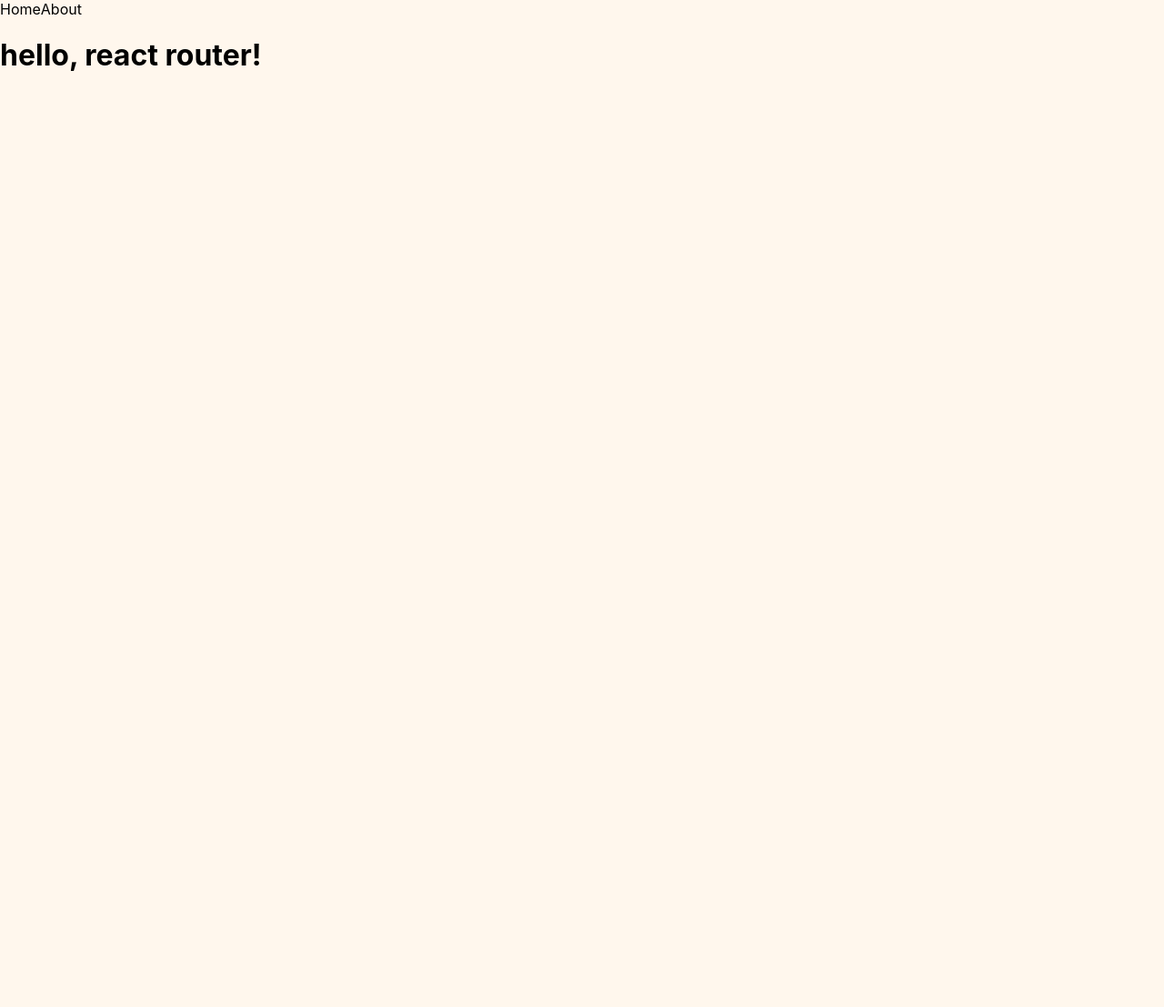
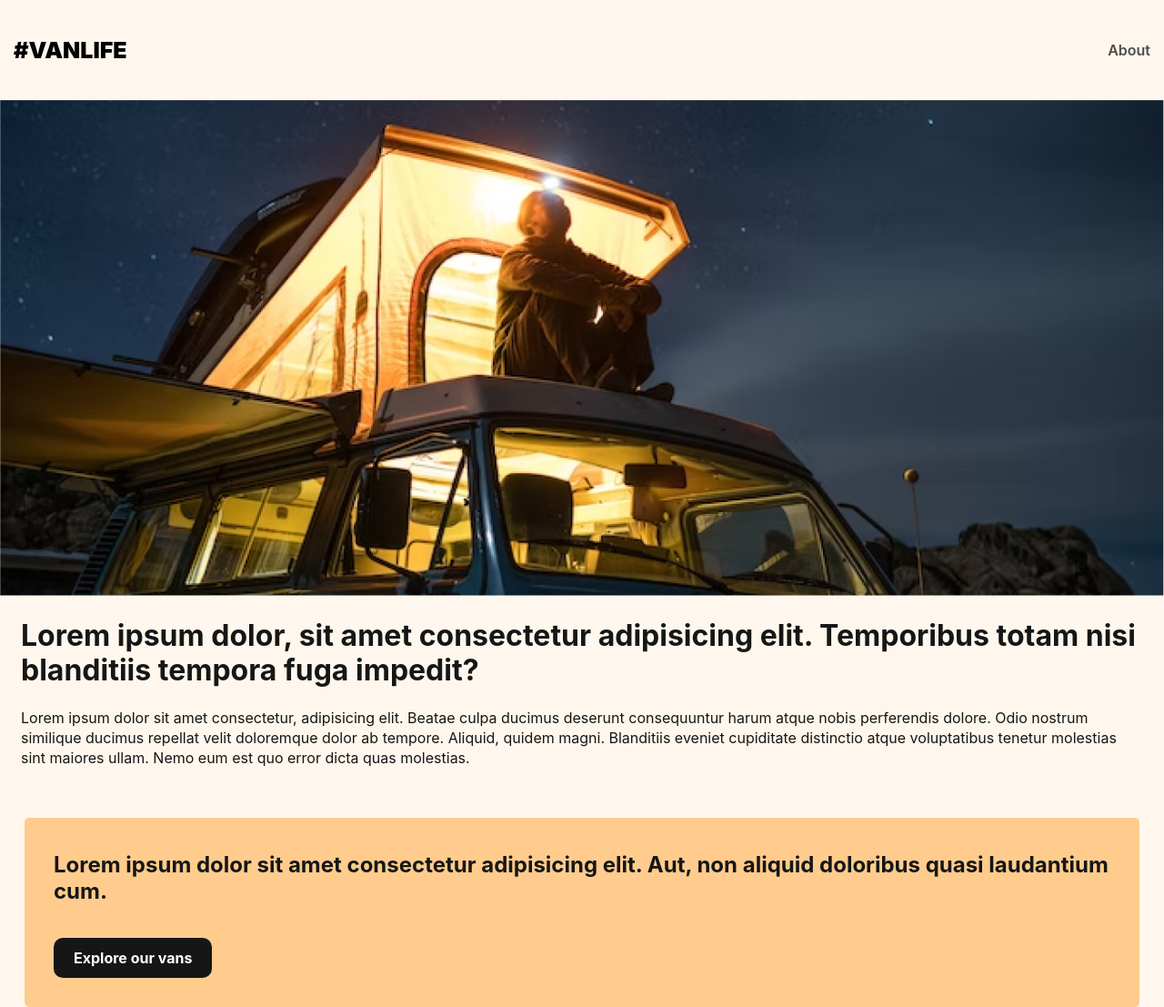
Before and after one commit to krisnomukti/react_router, a React (Vite) app: page /about in a window 1280 px wide. Shown: the whole page at 91% size. Before the commit the page ends 800 px from the top, so only its background shows below. Built offline with nearby package versions, Linux system fonts and the light colour scheme.

Commit message:
VanLife project bootstrapping

```diff
--- a/src/App.jsx
+++ b/src/App.jsx
@@ -1,17 +1,23 @@
 import { BrowserRouter, Routes, Route, Link } from 'react-router-dom';
 
+import Home from './pages/Home';
 import About from './pages/About';
 
 export default function App() {
   return (
     <BrowserRouter>
-      <nav>
-        <Link to='/'>Home</Link>
-        <Link to='/about'>About</Link>
-      </nav>
+      <header>
+        <Link to='/' className='site-logo'>
+          #VANLIFE
+        </Link>
+
+        <nav>
+          <Link to='/about'>About</Link>
+        </nav>
+      </header>
 
       <Routes>
-        <Route path='/' element={<h1>hello, world!</h1>} />
+        <Route path='/' element={<Home />} />
         <Route path='/about' element={<About />} />
       </Routes>
     </BrowserRouter>
--- a/src/index.css
+++ b/src/index.css
@@ -2,11 +2,12 @@
   box-sizing: border-box;
 }
 
-html, body {
+html,
+body {
   margin: 0;
   padding: 0;
-    background-color: #FFF7ED;
-    font-family: "Inter", sans-serif;
+  background-color: #fff7ed;
+  font-family: 'Inter', sans-serif;
 }
 
 a {
@@ -46,7 +47,7 @@ header .site-logo {
 
 header a {
   text-decoration: none;
-    color: #4D4D4D;
+  color: #4d4d4d;
   font-weight: 600;
   padding: 5px 15px;
 }
@@ -80,7 +81,7 @@ main {
 
 footer {
   background-color: #161616;
-    color: #AAAAAA;
+  color: #aaaaaa;
   height: 74px;
   display: flex;
   flex-shrink: 0;
@@ -95,12 +96,12 @@ footer {
   text-align: center;
   text-decoration: none;
   border: none;
-    padding: .75rem 1.375rem;
+  padding: 0.75rem 1.375rem;
   color: initial;
   font-weight: 700;
   border-radius: 5px;
   cursor: pointer;
-    transition: transform .1s ease-in-out;
+  transition: transform 0.1s ease-in-out;
 }
 
 .back-button {
@@ -120,7 +121,8 @@ footer {
 
 /*** HOME PAGE ***/
 .home-container {
-    background: linear-gradient(0deg, rgba(0, 0, 0, 0.46), rgba(0, 0, 0, 0.46)), url("./assets/images/home-hero.png") no-repeat center center;
+  background: linear-gradient(0deg, rgba(0, 0, 0, 0.46), rgba(0, 0, 0, 0.46)),
+    url('assets/images/home-hero.png') no-repeat center center;
   -webkit-background-size: cover;
   -moz-background-size: cover;
   -o-background-size: cover;
@@ -144,22 +146,21 @@ footer {
   display: inline-block;
   text-align: center;
   text-decoration: none;
-    background-color: #FF8C38;
+  background-color: #ff8c38;
   border: none;
   width: 100%;
   margin-top: 27px;
-    padding-block: .75rem;
+  padding-block: 0.75rem;
   color: white;
   font-weight: 700;
   border-radius: 5px;
   cursor: pointer;
-    transition: transform .1s ease-in-out;
+  transition: transform 0.1s ease-in-out;
 }
 
 .home-container a:hover {
   transform: translate(1px, 1px);
 }
-
 
 /*** ABOUT PAGE ***/
 .about-hero-image {
@@ -181,7 +182,7 @@ footer {
 }
 
 .about-page-cta {
-    background-color: #FFCC8D;
+  background-color: #ffcc8d;
   color: #161616;
   padding-inline: 32px;
   padding-bottom: 32px;
@@ -200,10 +201,9 @@ footer {
   border-radius: 10px;
 }
 
-
 /*** VAN PAGES ***/
 .van-list-container {
-    padding-inline: 23px
+  padding-inline: 23px;
 }
 
 .van-list-filter-buttons {
@@ -245,13 +245,13 @@ footer {
   font-weight: 500;
   border: none;
   border-radius: 5px;
-    background-color: #FFEAD0;
-    color: #4D4D4D;
+  background-color: #ffead0;
+  color: #4d4d4d;
   transition: 200ms all cubic-bezier(0.4, 0, 0.2, 1);
 }
 
 .van-type:hover {
-    color: #FFEAD0;
+  color: #ffead0;
 }
 
 .van-type:focus {
@@ -259,18 +259,21 @@ footer {
 }
 
 .van-type.selected {
-    color: #FFEAD0;
+  color: #ffead0;
 }
 
-.van-type.simple:hover, .van-type.simple.selected {
-    background-color: #E17654;
+.van-type.simple:hover,
+.van-type.simple.selected {
+  background-color: #e17654;
 }
 
-.van-type.rugged:hover, .van-type.rugged.selected {
-    background-color: #115E59;
+.van-type.rugged:hover,
+.van-type.rugged.selected {
+  background-color: #115e59;
 }
 
-.van-type.luxury:hover, .van-type.luxury.selected {
+.van-type.luxury:hover,
+.van-type.luxury.selected {
   background-color: #161616;
 }
 
@@ -284,7 +287,7 @@ footer {
   border-radius: 5px;
   text-decoration: underline;
   background-color: transparent;
-    color: #4D4D4D;
+  color: #4d4d4d;
 }
 
 i[class*='van-type-'] {
@@ -301,7 +304,6 @@ i[class*='van-type-'] {
 }
 
 .van-detail-container .back-button:visited {
-
 }
 
 .van-detail-container .back-button span {
@@ -339,7 +341,7 @@ i[class*='van-type-'] {
 }
 
 .van-detail .link-button {
-    background-color: #FF8C38;
+  background-color: #ff8c38;
   color: white;
   font-size: 1.125rem;
 }
@@ -351,7 +353,7 @@ i[class*='van-type-'] {
 
 .host-nav a {
   text-decoration: none;
-    color: #4D4D4D;
+  color: #4d4d4d;
   font-weight: 500;
   padding: 5px 20px;
 }
@@ -436,14 +438,14 @@ i[class*='van-type-'] {
 
 .host-van-detail-nav a {
   text-decoration: none;
-    color: #4D4D4D;
+  color: #4d4d4d;
   font-weight: 500;
   padding: 5px 20px;
 }
 
 .host-van-detail-nav a:first-of-type {
   text-decoration: none;
-    color: #4D4D4D;
+  color: #4d4d4d;
   font-weight: 500;
   padding: 5px 15px;
   margin-left: -15px;
@@ -471,7 +473,7 @@ i[class*='van-type-'] {
 
 .host-van-price > span {
   font-size: 16px;
-    color: #4D4D4D;
+  color: #4d4d4d;
 }
 
 .host-van-detail-image {
@@ -507,7 +509,7 @@ i[class*='van-type-'] {
   border: 1px solid rgba(209, 213, 219);
   height: 40px;
   text-indent: 10px;
-    font-family: "Inter", sans-serif;
+  font-family: 'Inter', sans-serif;
   box-shadow: 0px 1px 2px rgba(0, 0, 0, 0.05);
   font-weight: 400;
 }
@@ -526,13 +528,13 @@ i[class*='van-type-'] {
 }
 
 .login-form > button {
-    background-color: #FF8C38;
+  background-color: #ff8c38;
   border: none;
   border-radius: 6px;
   height: 55px;
   margin-top: 22px;
   color: white;
-    font-family: "Inter", sans-serif;
+  font-family: 'Inter', sans-serif;
 }
 
 .login-form > button:disabled {
--- a/src/pages/About.jsx
+++ b/src/pages/About.jsx
@@ -1,7 +1,37 @@
+import { Link } from 'react-router-dom';
+
+import BackgroundImage from '../assets/images/about-hero.png';
+
 export default function About() {
   return (
-    <div>
-      <h1>hello, react router!</h1>
+    <div className='about-page-container'>
+      <img src={BackgroundImage} alt='Gambar' className='about-hero-image' />
+      <div className='about-page-content'>
+        <h1>
+          Lorem ipsum dolor, sit amet consectetur adipisicing elit. Temporibus
+          totam nisi blanditiis tempora fuga impedit?
+        </h1>
+
+        <p>
+          Lorem ipsum dolor sit amet consectetur, adipisicing elit. Beatae culpa
+          ducimus deserunt consequuntur harum atque nobis perferendis dolore.
+          Odio nostrum similique ducimus repellat velit doloremque dolor ab
+          tempore. Aliquid, quidem magni. Blanditiis eveniet cupiditate
+          distinctio atque voluptatibus tenetur molestias sint maiores ullam.
+          Nemo eum est quo error dicta quas molestias.
+        </p>
+      </div>
+
+      <div className='about-page-cta'>
+        <h2>
+          Lorem ipsum dolor sit amet consectetur adipisicing elit. Aut, non
+          aliquid doloribus quasi laudantium cum.
+        </h2>
+
+        <Link to='/vans' className='link-button'>
+          Explore our vans
+        </Link>
+      </div>
     </div>
   );
 }
--- /dev/null
+++ b/src/pages/Home.jsx
@@ -0,0 +1,17 @@
+import { Link } from 'react-router-dom';
+
+export default function Home() {
+  return (
+    <div className='home-container'>
+      <h1>You got the travel plans. We got the travel vans</h1>
+
+      <p>
+        Lorem ipsum dolor sit amet consectetur adipisicing elit. Asperiores
+        facilis esse officiis accusantium earum eum sequi aut doloribus
+        voluptatem quos.
+      </p>
+
+      <Link to='/vans'>Find your van</Link>
+    </div>
+  );
+}
```
Also changed, not shown: src/assets/images/about-hero.png (added), src/assets/images/home-hero.png (added). Lines whose indentation alone changed are shown as unchanged.
